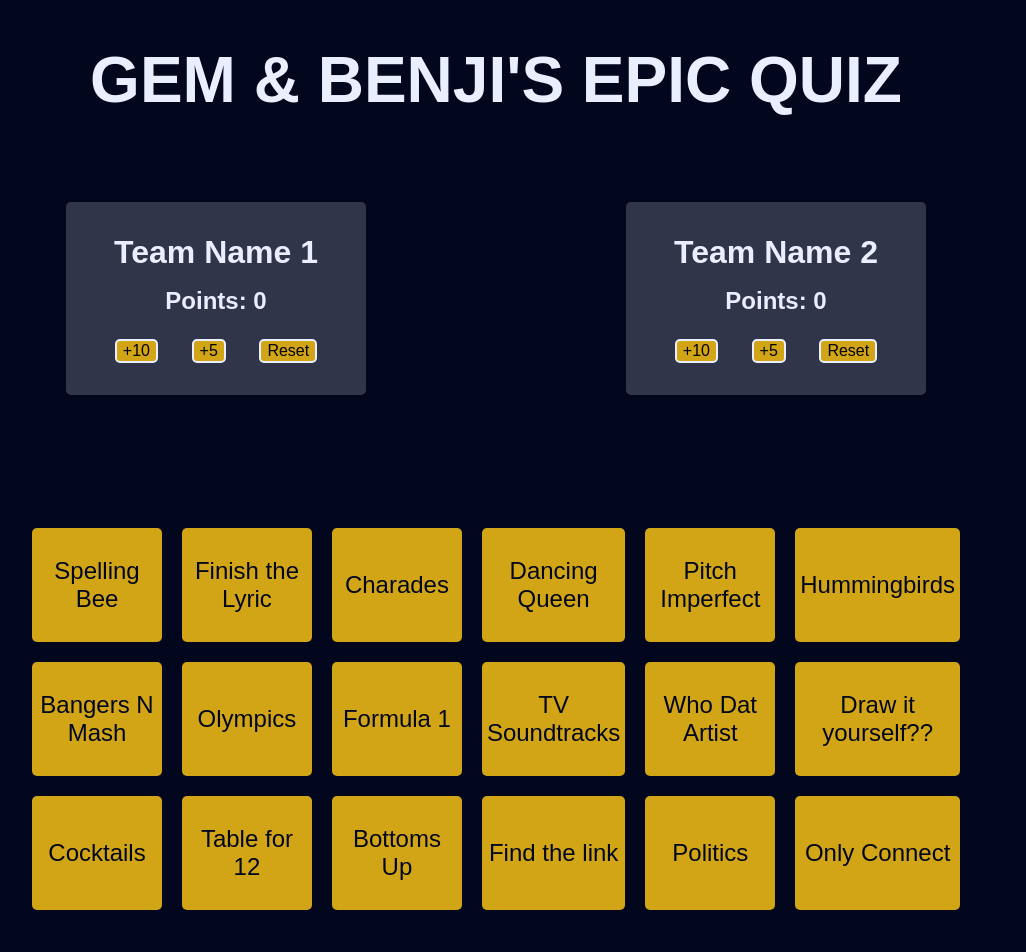
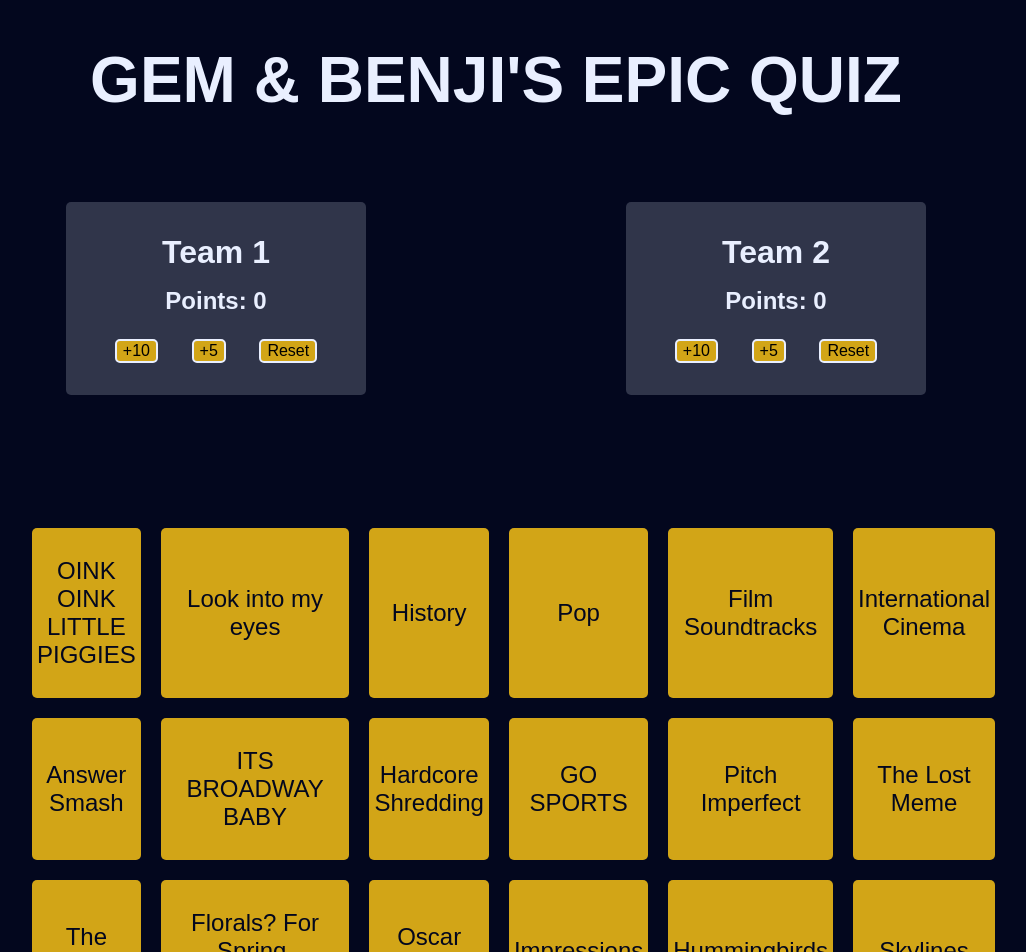
Before and after one commit to btwalpole/typescript-quiz, a React (Create React App) app: page / in a window 1280 px wide. Shown: the top 952 px of the page, without its empty margins (144-1170 px from the left). Built offline with nearby package versions, Linux system fonts and the light colour scheme.

Commit message:
updated topics

```diff
--- a/src/App.tsx
+++ b/src/App.tsx
@@ -5,8 +5,8 @@ import "./styles.css";
 import React from "react";
 
 export default function App(): JSX.Element{
-  const [teamAName, teamAScore, teamAAddFive, teamAAddTen, teamAResetScore ] = useTeam({name: 'Team Name 1'});
-  const [teamBName, teamBScore, teamBAddFive, teamBAddTen, teamBResetScore ] = useTeam({name: 'Team Name 2'});
+  const [teamAName, teamAScore, teamAAddFive, teamAAddTen, teamAResetScore ] = useTeam({name: 'Team 1'});
+  const [teamBName, teamBScore, teamBAddFive, teamBAddTen, teamBResetScore ] = useTeam({name: 'Team 2'});
 
   let stylesA = {};
   let stylesB = {};
--- a/src/topics.json
+++ b/src/topics.json
@@ -1,20 +1,20 @@
 [
-    "Spelling Bee",
-    "Finish the Lyric",
-    "Charades",
-    "Dancing Queen",
+    "OINK OINK LITTLE PIGGIES",
+    "Look into my eyes",
+    "History",
+    "Pop",
+    "Film Soundtracks",
+    "International Cinema",
+    "Answer Smash",
+    "ITS BROADWAY BABY",
+    "Hardcore Shredding",
+    "GO SPORTS",
     "Pitch Imperfect",
+    "The Lost Meme",
+    "The Choob",
+    "Florals? For Spring. Groundbreaking.",
+    "Oscar Bait",
+    "Impressions",
     "Hummingbirds",
-    "Bangers N Mash",
-    "Olympics",
-    "Formula 1",
-    "TV Soundtracks",
-    "Who Dat Artist",
-    "Draw it yourself??",
-    "Cocktails",
-    "Table for 12",
-    "Bottoms Up",
-    "Find the link",
-    "Politics",
-    "Only Connect"
+    "Skylines"
   ]
```
